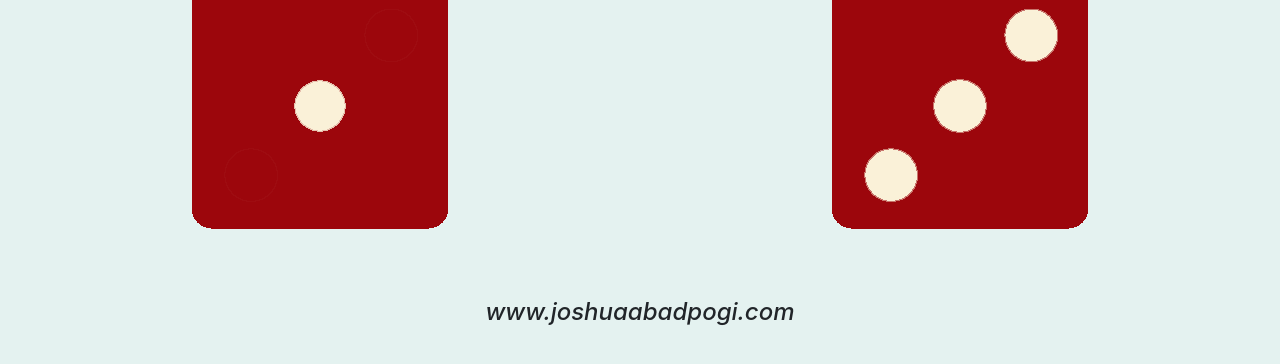
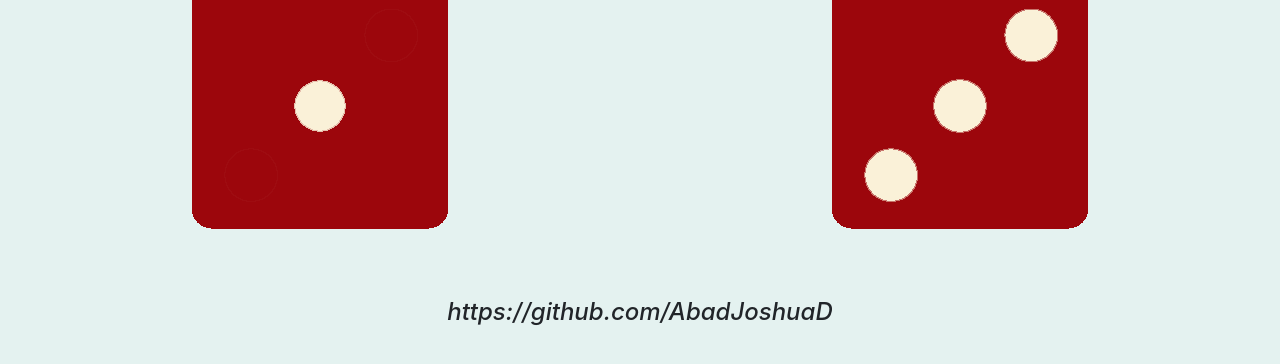
Before and after one commit to AbadJoshuaD/dicegame, a plain HTML site: page index.html in a window 1280 px wide. Shown: the part 436-800 px from the top of the page. Drawn offline with nearby package versions, Linux system fonts and the light colour scheme; a web font is replaced by a local one.

Commit message:
Added some changes on index.html and updated Read Me section

```diff
--- a/index.html
+++ b/index.html
@@ -12,12 +12,12 @@
         integrity="sha384-ggOyR0iXCbMQv3Xipma34MD+dH/1fQ784/j6cY/iJTQUOhcWr7x9JvoRxT2MZw1T" crossorigin="anonymous">
 
     <link href="https://fonts.googleapis.com/css?family=Chilanka&display=swap" rel="stylesheet">
-    <title>Joshua Abad Dice Game</title>
+    <title>Dice Game</title>
 </head>
 
 <body>
-<img class="winner-flag" src="images/blue-flag.png" alt="default-flag">
-     <h1 id="big-heading">Refresh Me!!!!</h1>
+    <img class="winner-flag" src="images/blue-flag.png" alt="default-flag">
+    <h1 id="big-heading">Refresh Me!!!!</h1>
 
 
     <div class="container-fluid">
@@ -33,7 +33,7 @@
         </div>
     </div>
     <footer>
-        <h4><em>www.joshuaabadpogi.com</em></h4>
+        <h4><em>https://github.com/AbadJoshuaD</em></h4>
     </footer>
 
     <script src="index.js"></script>
```
Also changed, not shown: 1 other file.
